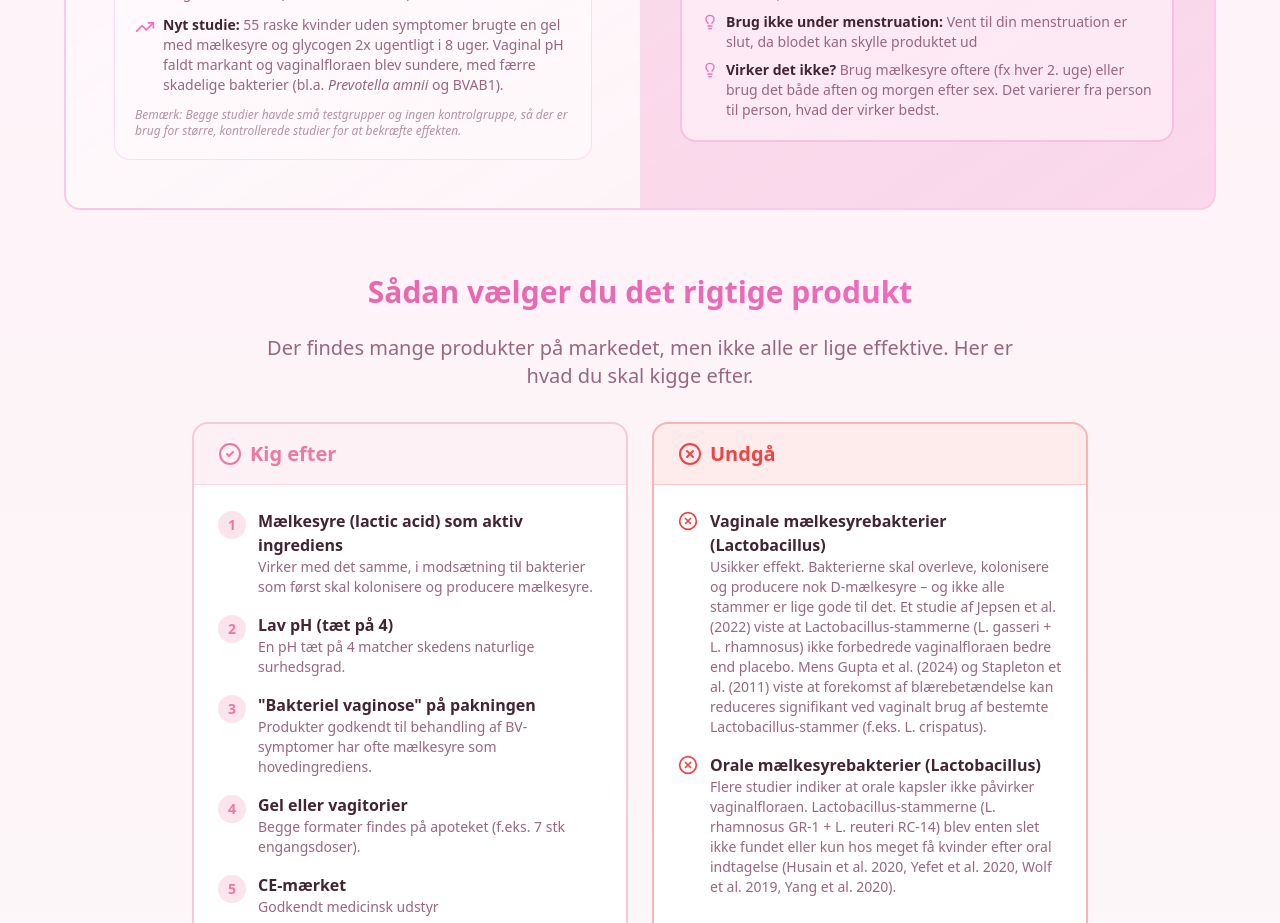
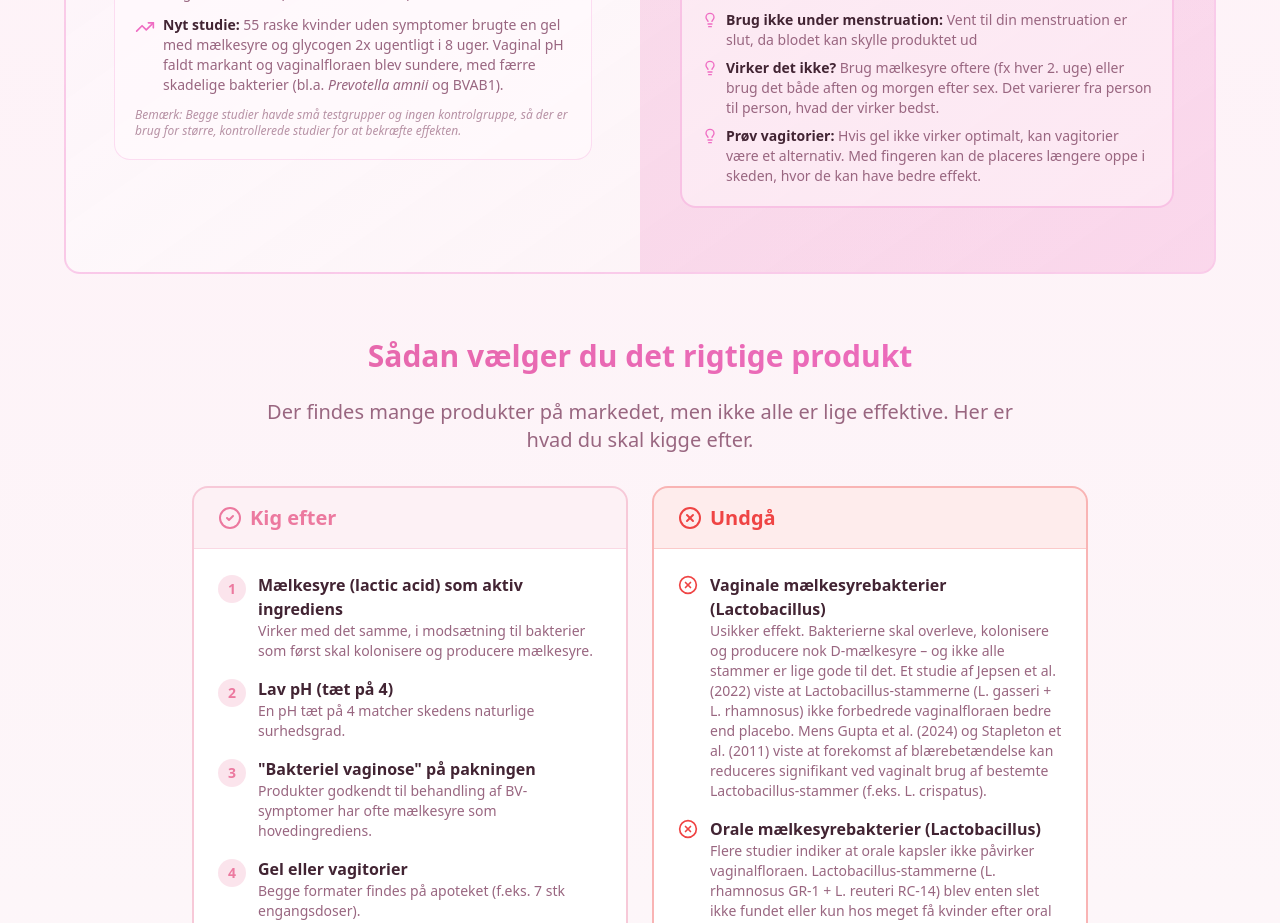
Before and after one commit to mariaasgari/godtisse.dk, a React (Vite) app: page / in a window 1280 px wide. Shown: the part 3540-4463 px from the top of the page. Built offline with nearby package versions, Linux system fonts and the light colour scheme.

Commit message:
Update SolutionSection.tsx

```diff
--- a/src/components/sections/SolutionSection.tsx
+++ b/src/components/sections/SolutionSection.tsx
@@ -210,6 +210,14 @@ export const SolutionSection = () => {
                             efter sex. Det varierer fra person til person, hvad der virker bedst.
                           </span>
                         </div>
+                        <div className="flex items-start gap-2">
+                          <Lightbulb className="h-4 w-4 text-accent flex-shrink-0 mt-0.5" />
+                          <span>
+                            <strong className="text-foreground">Prøv vagitorier:</strong> Hvis gel
+                            ikke virker optimalt, kan vagitorier være et alternativ. Med fingeren
+                            kan de placeres længere oppe i skeden, hvor de kan have bedre effekt.
+                          </span>
+                        </div>
                       </div>
                     </div>
                   </div>
```
